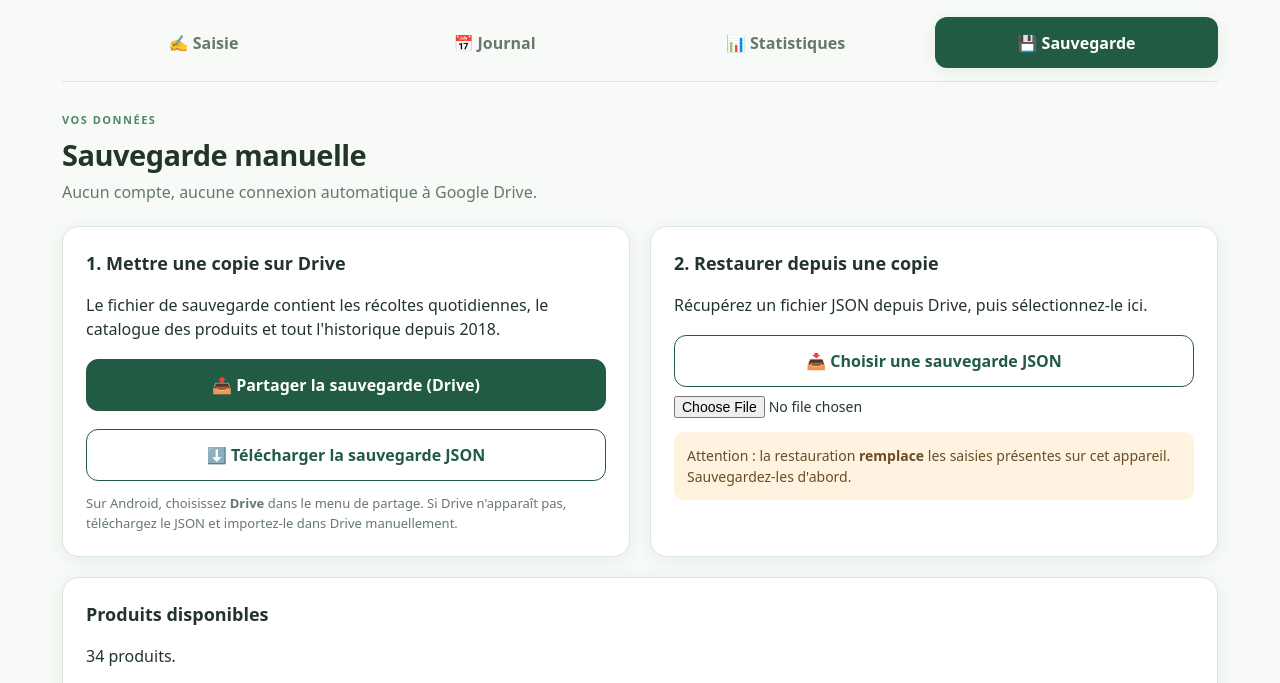
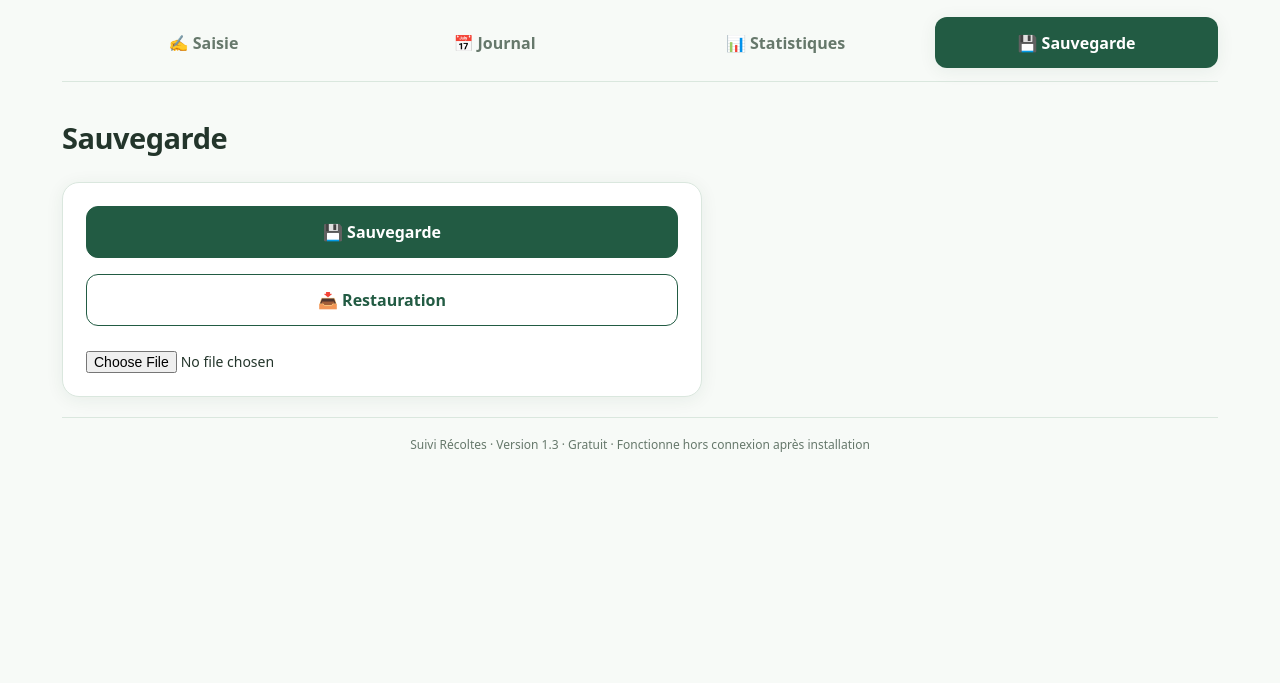
Before and after one commit to valericusa/Suivi---Recoltes-, a plain HTML site: page index.html in a window 1280 px wide. Both pictures are taken after a click on the button "💾 Sauvegarde". Shown: the part 96-779 px from the top of the page. Drawn offline with Linux system fonts and the light colour scheme.

Commit message:
Add files via upload

```diff
--- a/app.js
+++ b/app.js
@@ -186,6 +186,8 @@
   function renderAll(){populateYears();renderDay();renderJournal();renderStats();}
   function showView(name){
     activeView=name;
+    $('notice').hidden=true;
+    $('notice').textContent='';
     document.querySelectorAll('.view').forEach(v=>v.hidden=v.id!==`view-${name}`);
     document.querySelectorAll('.nav-btn').forEach(b=>b.classList.toggle('is-active',b.dataset.view===name));
     if(name==='saisie')renderDay();if(name==='journal')renderJournal();if(name==='stats')renderStats();
@@ -277,7 +279,8 @@
     $('stats-year').addEventListener('change',()=>{selectedWeek=null;renderStats();});$('stats-product').addEventListener('change',()=>{selectedWeek=null;renderStats();});
     $('year-observation').addEventListener('input',updateObservation);
     $('weekly-chart').addEventListener('click',e=>{const btn=e.target.closest('[data-week]');if(btn)selectWeek(Number(btn.dataset.week),calendarWeeks(Number($('stats-year').value),$('stats-product').value));});
-    $('share-backup').addEventListener('click',backupShare);$('download-backup').addEventListener('click',backupDownload);
+    $('share-backup').addEventListener('click',backupShare);
+    $('restore-backup').addEventListener('click',()=>$('restore-file').click());
     $('restore-file').addEventListener('change',restoreFile);$('add-product').addEventListener('click',addProduct);
   }
   function start(){
--- a/index.html
+++ b/index.html
@@ -25,8 +25,9 @@
       <button type="button" data-view="stats" class="nav-btn">📊 Statistiques</button>
       <button type="button" data-view="donnees" class="nav-btn">💾 Sauvegarde</button>
     </nav>
+    <main>
     <div id="notice" class="notice" role="status" aria-live="polite" hidden></div>
-    <main>
+
       <section id="view-saisie" class="view">
         <div class="section-title"><div><div class="eyebrow">ENREGISTREMENT</div><h2>Une récolte en quelques secondes</h2><p>Une ligne par pesée, autant de fois que nécessaire.</p></div></div>
         <div id="quick-products" class="quick-products" aria-label="Produits favoris"></div>
@@ -45,6 +46,7 @@
           </form>
           <aside class="panel today-panel"><div class="section-mini" id="daily-title">Récoltes du jour</div><div id="daily-summary" class="daily-summary"></div><div id="daily-entries"></div></aside>
         </div>
+        <div class="panel"><h3>Produits disponibles</h3><p id="product-count"></p><button id="add-product" class="button-secondary" type="button">+ Ajouter un nouveau produit</button><div id="product-catalog" class="catalog"></div></div>
       </section>
       <section id="view-journal" class="view" hidden>
         <div class="section-title"><div><div class="eyebrow">HISTORIQUE QUOTIDIEN</div><h2>Journal des récoltes</h2><p>Retrouvez, corrigez ou supprimez une pesée.</p></div></div>
@@ -52,6 +54,7 @@
       </section>
       <section id="view-stats" class="view" hidden>
         <div class="section-title"><div><div class="eyebrow">BILAN AUTOMATIQUE</div><h2>Statistiques par produit</h2><p>Toutes les variétés d’un même produit sont additionnées.</p></div></div>
+        <div id="stats-cards" class="metric-grid"></div>
         <div class="filters stats-filters">
           <div>
             <label for="stats-year">Année à examiner</label><select id="stats-year"></select>
@@ -69,22 +72,21 @@
           <div id="weekly-selection" class="weekly-selection" aria-live="polite"></div>
           <p class="footnote" id="weekly-help">Une barre représente une semaine, du lundi au dimanche. Seules les récoltes de l’année choisie sont comptées.</p>
         </div>
-        <div id="stats-cards" class="metric-grid"></div>
-        <div class="two-col stat-grid"><div class="panel"><h3 id="chart-title">Évolution</h3><div id="chart" class="chart"></div></div><div class="panel"><h3>Récoltes de l'année</h3><div id="annual-table"></div></div></div>
+        <div class="panel annual-product-panel"><h3 id="chart-title">Évolution</h3><div id="chart" class="chart"></div></div>
+        <div class="panel"><h3>Récoltes de l'année</h3><div id="annual-table"></div></div>
         <div class="panel"><h3>Production totale, année par année</h3><div id="yearly-totals"></div></div>
         <p class="footnote">2018–2025 : totaux issus du fichier Excel (pesées détaillées non datées). Dès 2026 : somme des pesées quotidiennes.</p>
       </section>
       <section id="view-donnees" class="view" hidden>
-        <div class="section-title"><div><div class="eyebrow">VOS DONNÉES</div><h2>Sauvegarde manuelle</h2><p>Aucun compte, aucune connexion automatique à Google Drive.</p></div></div>
-        <div class="two-col">
-          <div class="panel"><h3>1. Mettre une copie sur Drive</h3><p>Le fichier de sauvegarde contient les récoltes quotidiennes, le catalogue des produits et tout l'historique depuis 2018.</p><button id="share-backup" class="button-primary" type="button">📤 Partager la sauvegarde (Drive)</button><button id="download-backup" class="button-secondary" type="button">⬇️ Télécharger la sauvegarde JSON</button><p class="footnote">Sur Android, choisissez <strong>Drive</strong> dans le menu de partage. Si Drive n'apparaît pas, téléchargez le JSON et importez-le dans Drive manuellement.</p></div>
-          <div class="panel"><h3>2. Restaurer depuis une copie</h3><p>Récupérez un fichier JSON depuis Drive, puis sélectionnez-le ici.</p><label for="restore-file" class="file-label">📥 Choisir une sauvegarde JSON</label><input id="restore-file" type="file" accept=".json,application/json"><p class="warning">Attention : la restauration <strong>remplace</strong> les saisies présentes sur cet appareil. Sauvegardez-les d'abord.</p></div>
+        <div class="section-title"><div><h2>Sauvegarde</h2></div></div>
+        <div class="panel backup-actions">
+          <button id="share-backup" class="button-primary" type="button">💾 Sauvegarde</button>
+          <button id="restore-backup" class="button-secondary" type="button">📥 Restauration</button>
+          <input id="restore-file" type="file" accept=".json,application/json" hidden>
         </div>
-        <div class="panel"><h3>Produits disponibles</h3><p id="product-count"></p><button id="add-product" class="button-secondary" type="button">+ Ajouter un nouveau produit</button><div id="product-catalog" class="catalog"></div></div>
-        <div class="panel info-panel"><h3>Stockage et sécurité</h3><p>Les saisies sont enregistrées <strong>sur cet appareil</strong> et restent consultables hors connexion une fois l'application installée. Aucune synchronisation automatique n'est effectuée entre le Pixel et la tablette.</p><p>Une réinstallation, l'effacement des données du navigateur ou le changement d'appareil peuvent supprimer les saisies locales : conservez régulièrement un JSON sur Drive. L'application ne demande aucun accès à votre compte Google.</p></div>
       </section>
     </main>
-    <footer>Suivi Récoltes · Version 1.2 · Gratuit · Fonctionne hors connexion après installation</footer>
+    <footer>Suivi Récoltes · Version 1.3 · Gratuit · Fonctionne hors connexion après installation</footer>
   </div>
 </body>
 </html>
--- a/styles.css
+++ b/styles.css
@@ -27,3 +27,7 @@ textarea:focus-visible{outline:3px solid #9cce8c;outline-offset:2px}
 .weekly-panel .footnote{margin-top:10px}
 .weekly-empty{width:100%;padding:20px;background:#f3f7f3;border-radius:10px;color:var(--muted);font-size:14px}
 @media(max-width:760px){.weekly-scale{flex-basis:45px;font-size:10px}.weekly-chart{gap:5px}.weekly-columns{gap:1px}.weekly-months{font-size:8px}.annual-note{padding:12px}}
+
+/* V1.3 : actions de sauvegarde et graphiques regroupés */
+.backup-actions { display: grid; gap: 16px; max-width: 640px; }
+.backup-actions button { margin: 0; width: 100%; }
--- a/sw.js
+++ b/sw.js
@@ -1,4 +1,4 @@
-const CACHE = 'suivi-recoltes-v1-2-20261031';
+const CACHE = 'suivi-recoltes-v1-3-20261123';
 const ASSETS = ['./','./index.html','./styles.css','./app.js','./history-data.js','./manifest.webmanifest','./icons/icon-192.png','./icons/icon-512.png'];
 self.addEventListener('install', e=>{e.waitUntil(caches.open(CACHE).then(c=>c.addAll(ASSETS)).then(()=>self.skipWaiting()));});
 self.addEventListener('activate',e=>{e.waitUntil(caches.keys().then(keys=>Promise.all(keys.filter(k=>k.startsWith('suivi-recoltes-')&&k!==CACHE).map(k=>caches.delete(k)))).then(()=>self.clients.claim()));});
```
